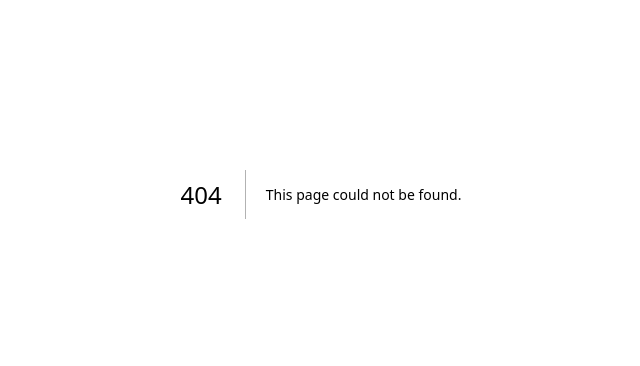
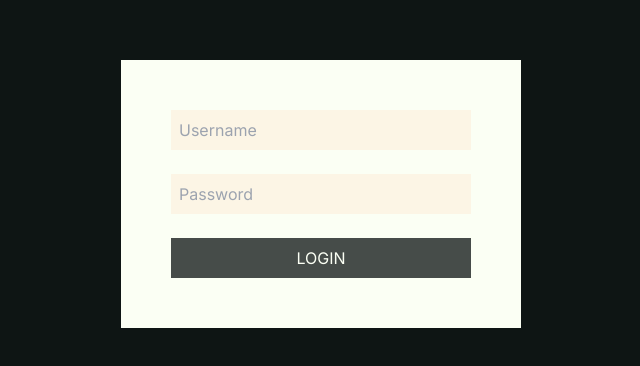
Before and after one commit to idilTugba/maviblog, a Next.js app: page /admin/login in a window 1280 px wide. Before the commit this address had no page. Shown: the part 206-572 px from the top of the page, without its empty margins (319-959 px from the left). Built offline with nearby package versions, Linux system fonts and the light colour scheme.

Commit message:
react hook form, yup validate, resolvers updates

```diff
--- a/package.json
+++ b/package.json
@@ -11,6 +11,7 @@
   "dependencies": {
     "@apollo/server": "^4.10.4",
     "@as-integrations/next": "^3.0.0",
+    "@hookform/resolvers": "^3.6.0",
     "bcrypt": "^5.1.1",
     "dotenv": "^16.4.5",
     "graphql": "^16.8.1",
@@ -20,7 +21,9 @@
     "next": "14.2.3",
     "react": "^18",
     "react-dom": "^18",
-    "ts-node": "^10.9.2"
+    "react-hook-form": "^7.52.0",
+    "ts-node": "^10.9.2",
+    "yup": "^1.4.0"
   },
   "devDependencies": {
     "@types/bcrypt": "^5.0.2",
--- /dev/null
+++ b/src/app/admin/login/page.tsx
@@ -0,0 +1,72 @@
+"use client";
+
+import { yupResolver } from "@hookform/resolvers/yup";
+import { useForm } from "react-hook-form";
+import * as yup from "yup";
+
+interface formType {
+  userName: string;
+  password: string;
+}
+
+const loginValidateSchema = yup.object({
+  userName: yup
+    .string()
+    .min(5, "username must be min 5 characters")
+    .required("username required"),
+  password: yup.string().required("password required"),
+});
+
+const AdminPage = () => {
+  const {
+    register,
+    handleSubmit,
+    formState: { errors },
+  } = useForm<formType>({
+    resolver: yupResolver(loginValidateSchema),
+    defaultValues: {
+      userName: "",
+      password: "",
+    },
+  });
+  const onSubmit = (data: formType) => console.log(data);
+  return (
+    <div className="h-full flex justify-center items-center">
+      <div className="w-[400px] bg-[#fbfff4] p-[50px] flex-row gap-5 text-[#0e1514]	">
+        <form
+          className="contact-form respondForm__form row y-gap-20 pt-30"
+          onSubmit={handleSubmit(console.log)}
+        >
+          <div className="relative">
+            <input
+              className="p-2 bg-[#fcf5e5] mb-6 w-full focus:outline-none"
+              {...register("userName", { required: true, minLength: 5 })}
+              placeholder="Username"
+            />
+            <p className="absolute bottom-1 pl-2 text-sm text-red-600 font-thin">
+              {errors.userName?.message}
+            </p>
+          </div>
+          <div className="relative">
+            <input
+              className="p-2 bg-[#fcf5e5] mb-6 w-full focus:outline-none"
+              {...register("password", { required: true })}
+              placeholder="Password"
+            />
+            <p className="absolute bottom-1 pl-2 text-sm text-red-600 font-thin">
+              {errors.password?.message}
+            </p>
+          </div>
+          <button
+            className="p-2 w-full text-[#fbfff4] bg-[#0e1514c2] hover:bg-[#0e1514ac] active:bg-[#0e15148f] focus:outline-none"
+            type="submit"
+          >
+            LOGIN
+          </button>
+        </form>
+      </div>
+    </div>
+  );
+};
+
+export default AdminPage;
--- a/src/app/globals.css
+++ b/src/app/globals.css
@@ -16,14 +16,25 @@
   }
 }
 
+html, body{
+  height: 100%;
+}
+
+p{
+  margin: 0;
+  padding: 0;
+}
+
 body {
-  color: rgb(var(--foreground-rgb));
-  background: linear-gradient(
+  background-color: #0e1514;
+  color: #fbfff4;
+  /* color: rgb(var(--foreground-rgb)); */
+  /* background: linear-gradient(
       to bottom,
       transparent,
       rgb(var(--background-end-rgb))
     )
-    rgb(var(--background-start-rgb));
+    rgb(var(--background-start-rgb)); */
 }
 
 @layer utilities {
--- a/src/app/layout.tsx
+++ b/src/app/layout.tsx
@@ -16,7 +16,7 @@ export default function RootLayout({
 }>) {
   return (
     <html lang="en">
-      <body className={inter.className}>{children}</body>
+      <body className={`${inter.className}`}>{children}</body>
     </html>
   );
 }
--- a/src/graphql/resolvers.ts
+++ b/src/graphql/resolvers.ts
@@ -10,7 +10,7 @@ interface IContext {
 
 export const resolvers: IResolvers = {
   Query: {
-    blogPosts: async () => {
+    allPosts: async () => {
       return await BlogPost.find();
     },
     blogPost: async (_: unknown, { id }: { id: string }) => {
@@ -42,7 +42,7 @@ export const resolvers: IResolvers = {
       const valid = await bcrypt.compare(password, user.password);
       if (!valid) throw new Error("Invalid password");
       const token = jwt.sign(
-        { id: user._id, username: user.username },
+        { id: user._id, fullname: user.fullname },
         process.env.JWT_SECRET as string
       );
       return token;
--- a/src/graphql/schema.ts
+++ b/src/graphql/schema.ts
@@ -4,6 +4,7 @@ export const typeDefs = gql`
   type User {
     id: ID!
     username: String!
+    fullname: String!
     password: String!
   }
 
@@ -19,7 +20,7 @@ export const typeDefs = gql`
   }
 
   type Query {
-    blogPosts: [BlogPost]
+    allPosts: [BlogPost]
     blogPost(id: ID!): BlogPost
   }
 
--- a/src/models/User.ts
+++ b/src/models/User.ts
@@ -3,11 +3,13 @@ import bcrypt from "bcrypt";
 
 export interface IUser extends Document {
   username: string;
+  fullname: string;
   password: string;
 }
 
 const userSchema: Schema<IUser> = new mongoose.Schema({
   username: { type: String, required: true },
+  fullname: { type: String, required: true },
   password: { type: String, required: true },
 });
 
```
Also changed, not shown: 2 other files (tests, documents, lock files or other folders).
